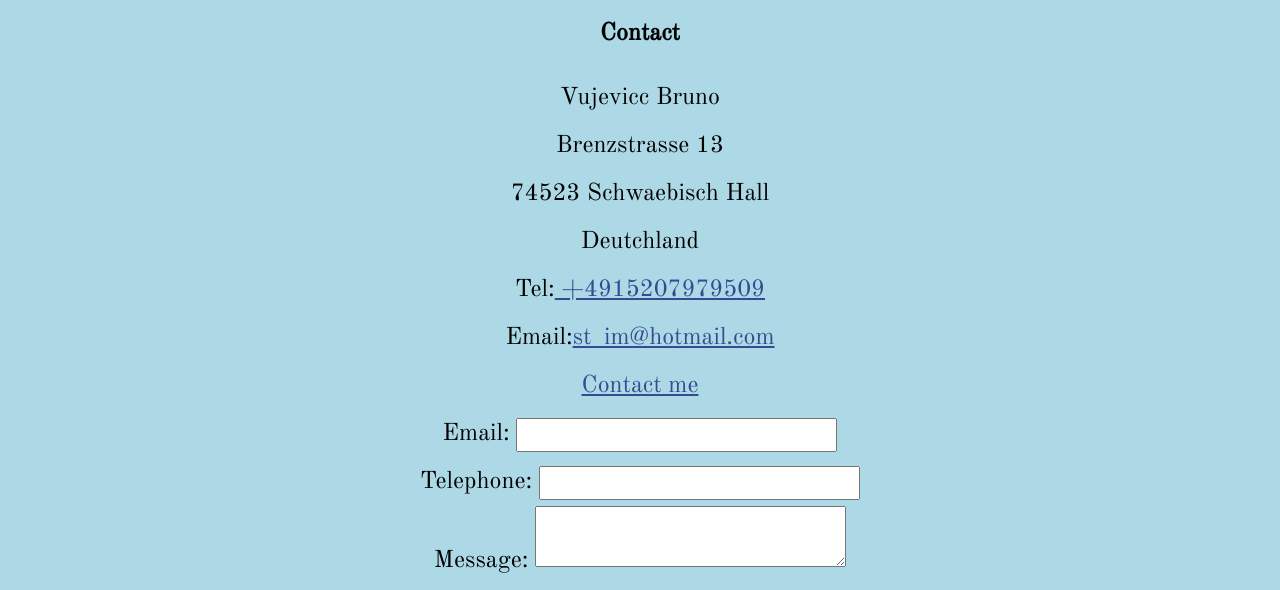
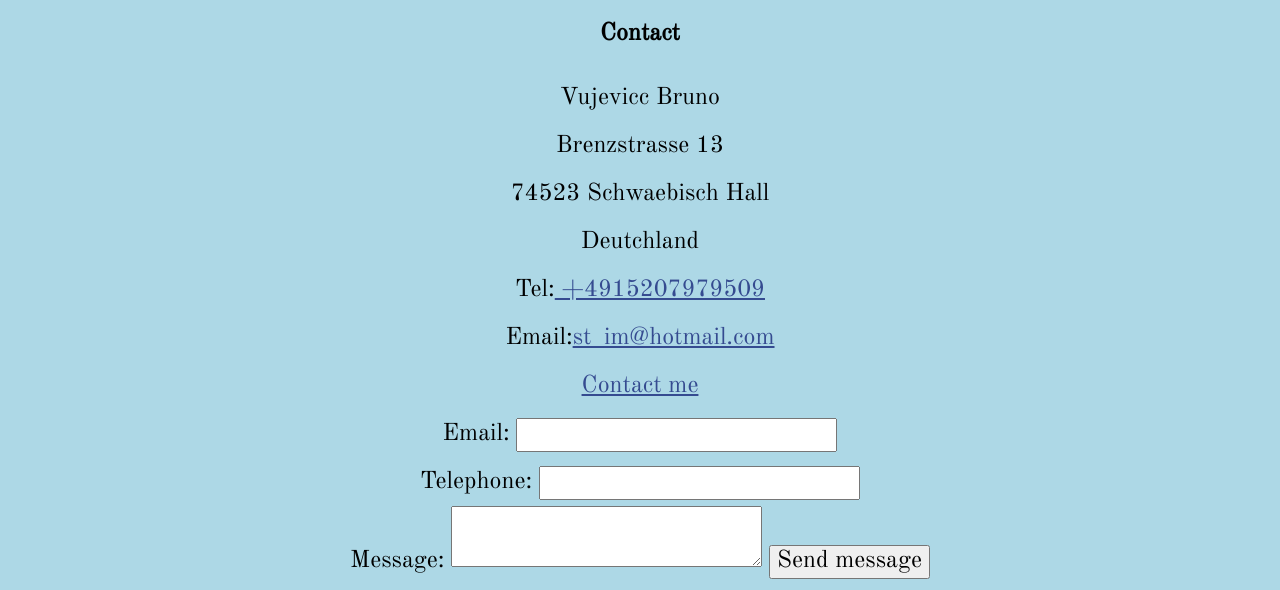
Before and after one commit to Vuyaa/portfolio-website, a plain HTML site: page contact.html in a window 1280 px wide. Shown: the part 129-719 px from the top of the page. Drawn offline with nearby package versions, Linux system fonts and the light colour scheme; a web font is replaced by a local one.

Commit message:
Revert "Write your message button moved under"
This reverts commit 3f3d416bf770a7103b0862dd783d39dbb9e8000a.

```diff
--- a/contact.html
+++ b/contact.html
@@ -54,7 +54,7 @@
 				<label class="standard-label" for="contact-telephone"><br>Telephone: </label>
 				<input type="tel" id="contact-telephone">
 				<label class="standard-label" for="write-your-message"><br> Message: </label>
-				<textarea maxlength="240" id="write-your-message" required></textarea><br>
+				<textarea maxlength="240" id="write-your-message" required></textarea>
 				<input type="submit" value="Send message">
 
 				</form>
```
